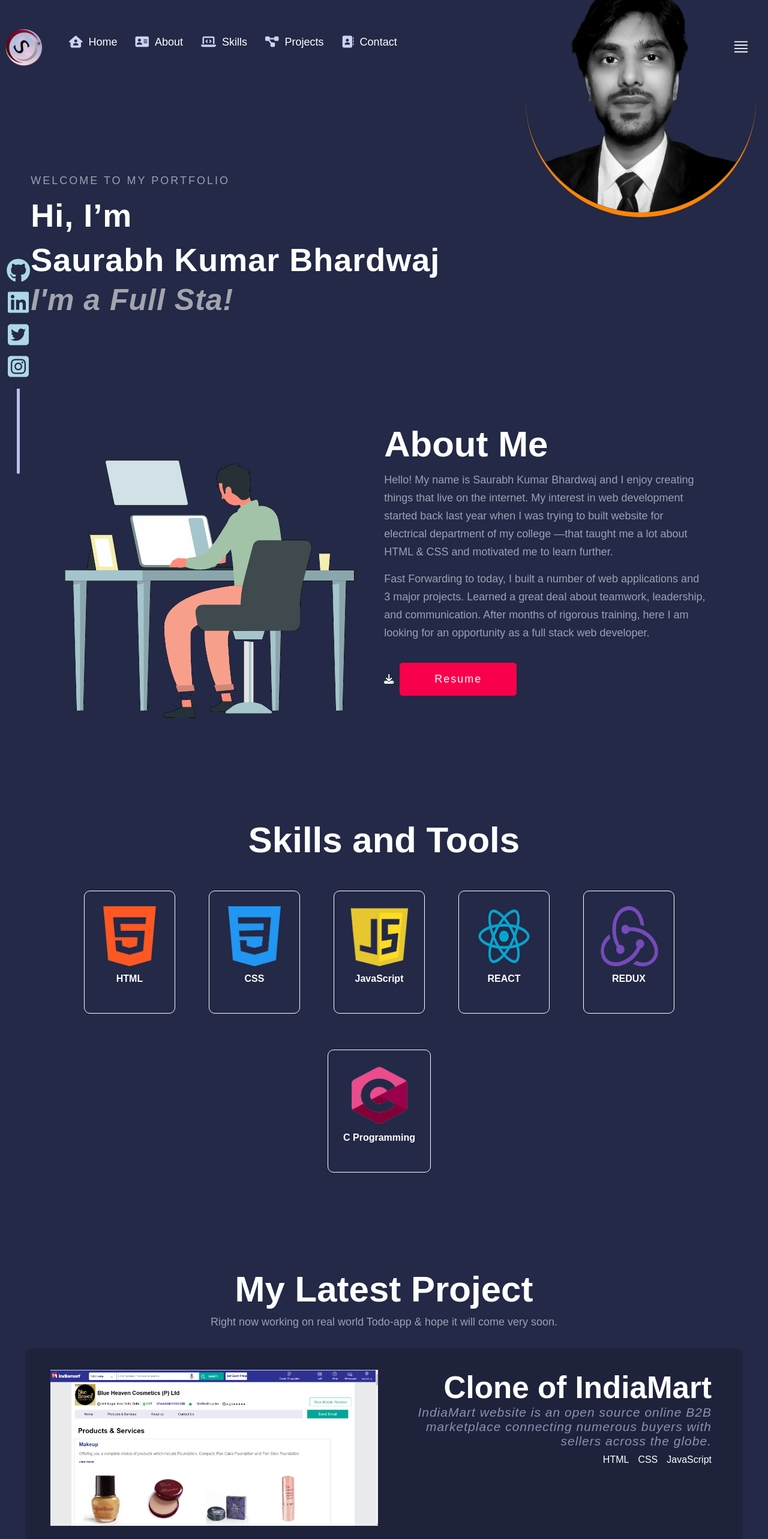
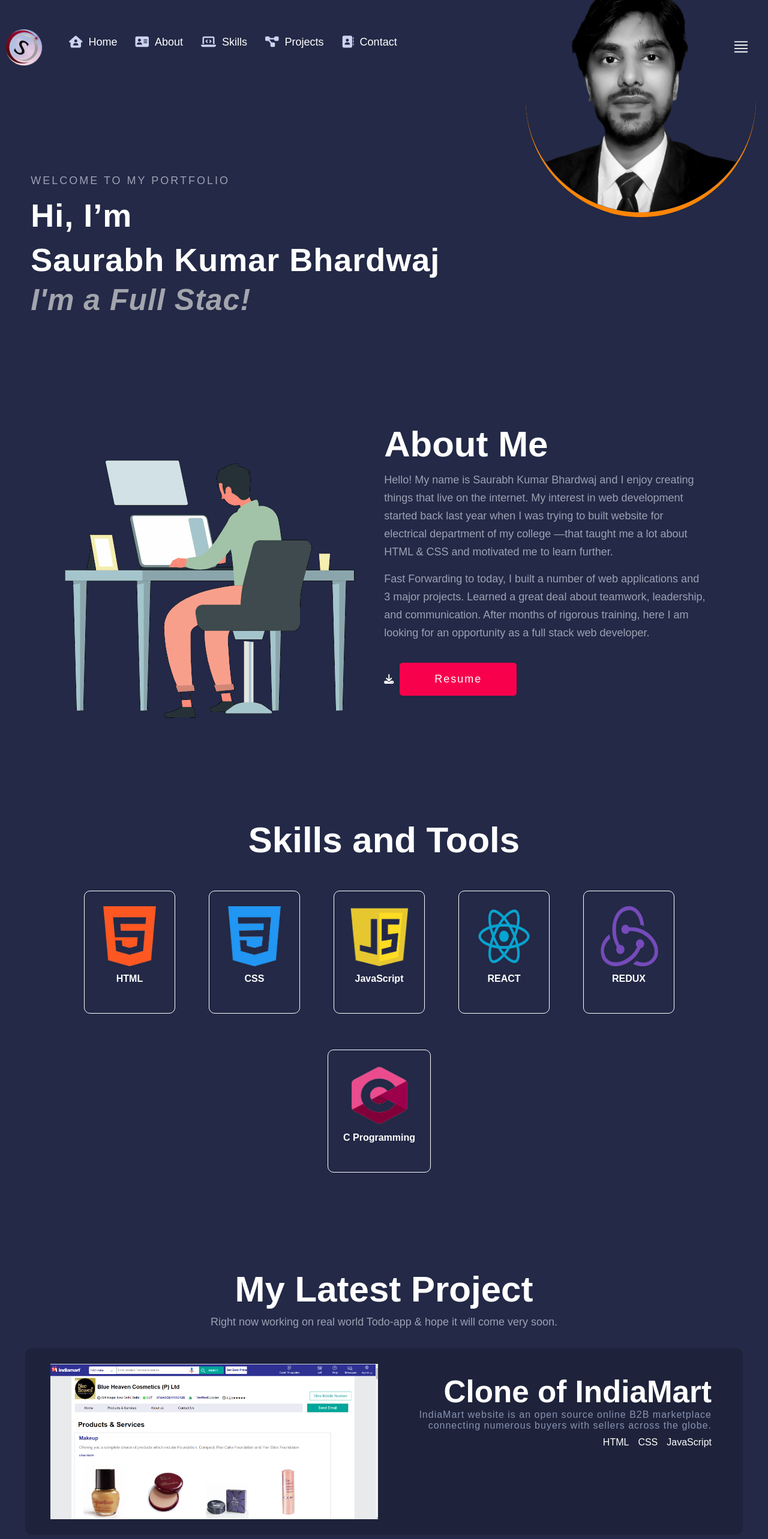
Before and after one commit to Sk-Bhardwaj24/S.K-Bhardwaj, a React (Create React App) app: page / in a window 1280 px wide. Shown: the top 2566 px of the page at 60% size. Built offline with nearby package versions, Linux system fonts and the light colour scheme.

Commit message:
did changes in footer and decreses font size in project

```diff
--- a/package.json
+++ b/package.json
@@ -1,5 +1,5 @@
 {
-  "homepage": "http://Sk-Bhardwaj24.github.io/S.K-Bhardwaj",
+  "homepage": "http://Sk-Bhardwaj24.github.io/Saurabh-Kumar-Bhardwaj",
   "name": "portfolio",
   "version": "0.1.0",
   "private": true,
--- a/src/Contact.js
+++ b/src/Contact.js
@@ -10,7 +10,7 @@ function Contact() {
           <div className="contact__box">
             <div className="contact__meta">
               <h1 className="hire__text">Contact Me.</h1>
-              <p className="hire__text white">Connect with me </p>
+
               <p className="hire__text white">
                 <i class="fa fa-phone fa-2x" aria-hidden="true"></i>
 
--- a/src/Footer.js
+++ b/src/Footer.js
@@ -6,14 +6,53 @@ function Footer() {
       className="footer d__flex align__items__center justify__content__space__between pz-10"
       style={{ padding: "10px 20px", zIndex: "100" }}
     >
-      <img src={footerImg} alt="" className="footer__img pointer" />
+      {/* <img src={footerImg} alt="" className="footer__img pointer" />
 
       <span
         className="copyright"
         style={{ color: "#c6c9d8", fontSize: "14px", opacity: "0.75" }}
       >
         Copyright © 2022 saurabh Kumar Bhardwaj. All Rights Reserved.
-      </span>
+      </span> */}
+
+      {/* ********************************* */}
+      {/* <div className="lRfdj"> */}
+      <div className="bwSYJA">
+        <a
+          href="https://github.com/Sk-Bhardwaj24"
+          target="_blank"
+          rel="noreferrer"
+        >
+          {" "}
+          <i class="fab fa-github git"></i>
+        </a>
+        <a
+          href="www.linkedin.com/in/saurabh-kumar-bhardwaj"
+          target="_blank"
+          rel="noreferrer"
+        >
+          <i class="fa-brands fa-linkedin git"></i>
+        </a>
+        <a
+          href="https://twitter.com/Saurabh64461803"
+          target="_blank"
+          rel="noreferrer"
+        >
+          <i class="fa-brands fa-twitter-square git"></i>
+        </a>
+        <a
+          href="https://www.instagram.com/s.k_bhardwaj24"
+          target="_blank"
+          rel="noreferrer"
+        >
+          <i class="fa-brands fa-instagram-square git"></i>
+        </a>
+      </div>
+      <div className="kyvWZW"></div>
+      <div></div>
+      {/* </div> */}
+
+      {/* ******************************************* */}
     </div>
   );
 }
--- a/src/Home.css
+++ b/src/Home.css
@@ -30,16 +30,16 @@ svg.bi.bi-justify.white.pointer {
   width: 95%;
   height: 60%;
   display: flex;
-  flex-direction: column;
+  flex-direction: row;
   -webkit-box-align: center;
   align-items: center;
-  justify-content: space-around;
+  /* justify-content: space-around; */
 }
 .bwSYJA a {
   text-decoration: none;
   color: rgb(184, 193, 236);
   font-size: 25px;
-  margin-bottom: 10px;
+  /* margin-bottom: 10px; */
 }
 .kyvWZW {
   margin-top: 5px;
--- a/src/Home.js
+++ b/src/Home.js
@@ -131,41 +131,6 @@ function Home() {
             </div>
           ) : null}
         </div>
-        <div className="lRfdj">
-          <div className="bwSYJA">
-            <a
-              href="https://github.com/Sk-Bhardwaj24"
-              target="_blank"
-              rel="noreferrer"
-            >
-              {" "}
-              <i class="fab fa-github git"></i>
-            </a>
-            <a
-              href="www.linkedin.com/in/saurabh-kumar-bhardwaj"
-              target="_blank"
-              rel="noreferrer"
-            >
-              <i class="fa-brands fa-linkedin git"></i>
-            </a>
-            <a
-              href="https://twitter.com/Saurabh64461803"
-              target="_blank"
-              rel="noreferrer"
-            >
-              <i class="fa-brands fa-twitter-square git"></i>
-            </a>
-            <a
-              href="https://www.instagram.com/s.k_bhardwaj24"
-              target="_blank"
-              rel="noreferrer"
-            >
-              <i class="fa-brands fa-instagram-square git"></i>
-            </a>
-          </div>
-          <div className="kyvWZW"></div>
-          <div></div>
-        </div>
 
         {/* HOME CONTENT */}
         <div className="container">
--- a/src/Project.css
+++ b/src/Project.css
@@ -96,8 +96,9 @@
   font-size: 4vw;
 }
 .pcol4 > p:nth-of-type(1) {
-  font-size: 21px;
-  font-style: italic;
+  font-size: 16px;
+  /* font-style: italic; */
+  text-align: right;
   letter-spacing: 1px;
 }
 .pcol4 > ul {
```
